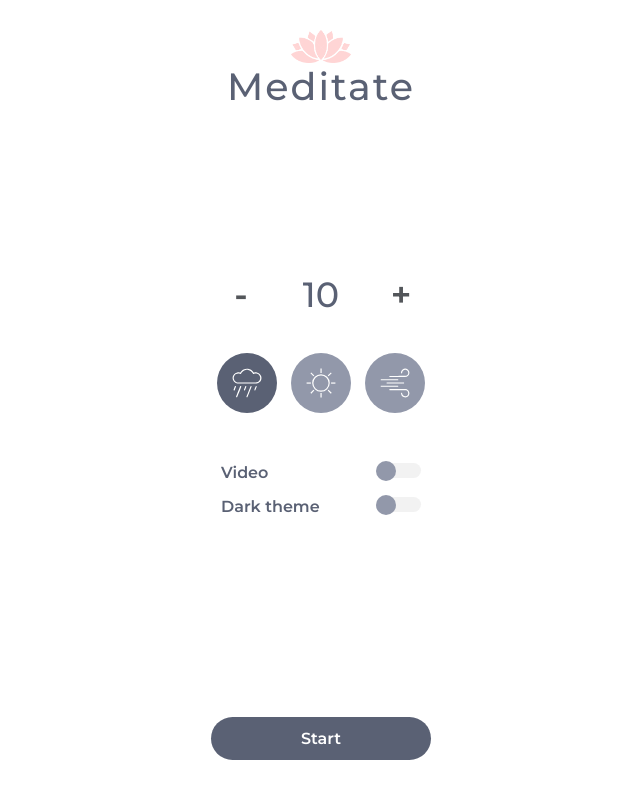
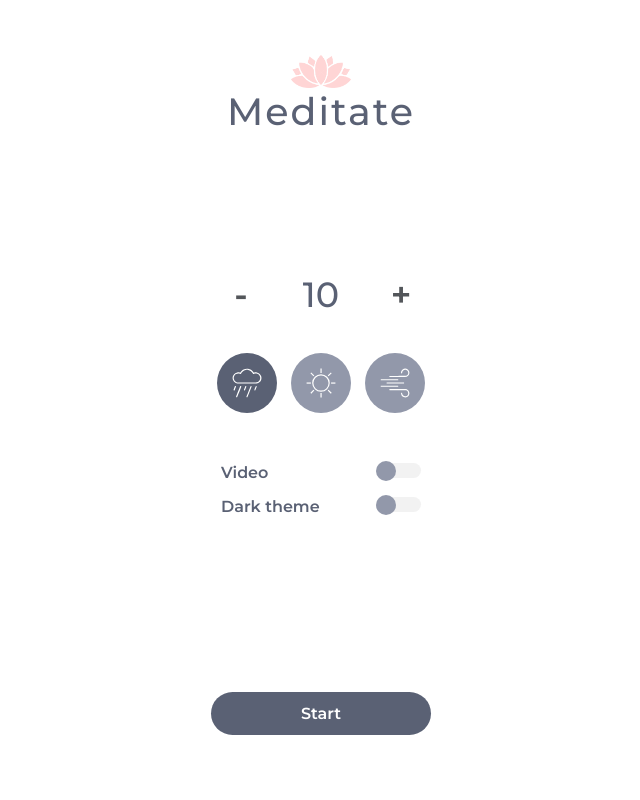
Before and after one commit to NunoGaioPereira/meditation-timer, a PHP site: page / in a window 1280 px wide. Shown: the whole page, without its empty margins (319-959 px from the left). Run offline with PHP 8.4, Linux system fonts and the light colour scheme.

Commit message:
feat: add favicon

```diff
--- a/css/meditation.css
+++ b/css/meditation.css
@@ -416,3 +416,13 @@ video {
         display: none !important;
     }
 }
+
+@media (min-height: 800px) {
+    .app {
+        height: 750px;
+        position: absolute;
+        top: 50%;
+        left: 50%;
+        transform: translate(-50%, -50%);
+    }
+}
--- a/index.php
+++ b/index.php
@@ -7,6 +7,7 @@
     <link href="https://fonts.googleapis.com/css2?family=Montserrat:ital,wght@0,500;0,600;1,400&display=swap" rel="stylesheet">
     <title>Meditation timer</title>
     <link rel="stylesheet" type="text/css" href="./css/meditation.css">
+    <link rel="shortcut icon" type="image/png" href="includes/imgs/favicon.png"/>
 </head>
 <body class="light">
     <div class="app">
```
Also changed, not shown: includes/imgs/favicon.png (added).
